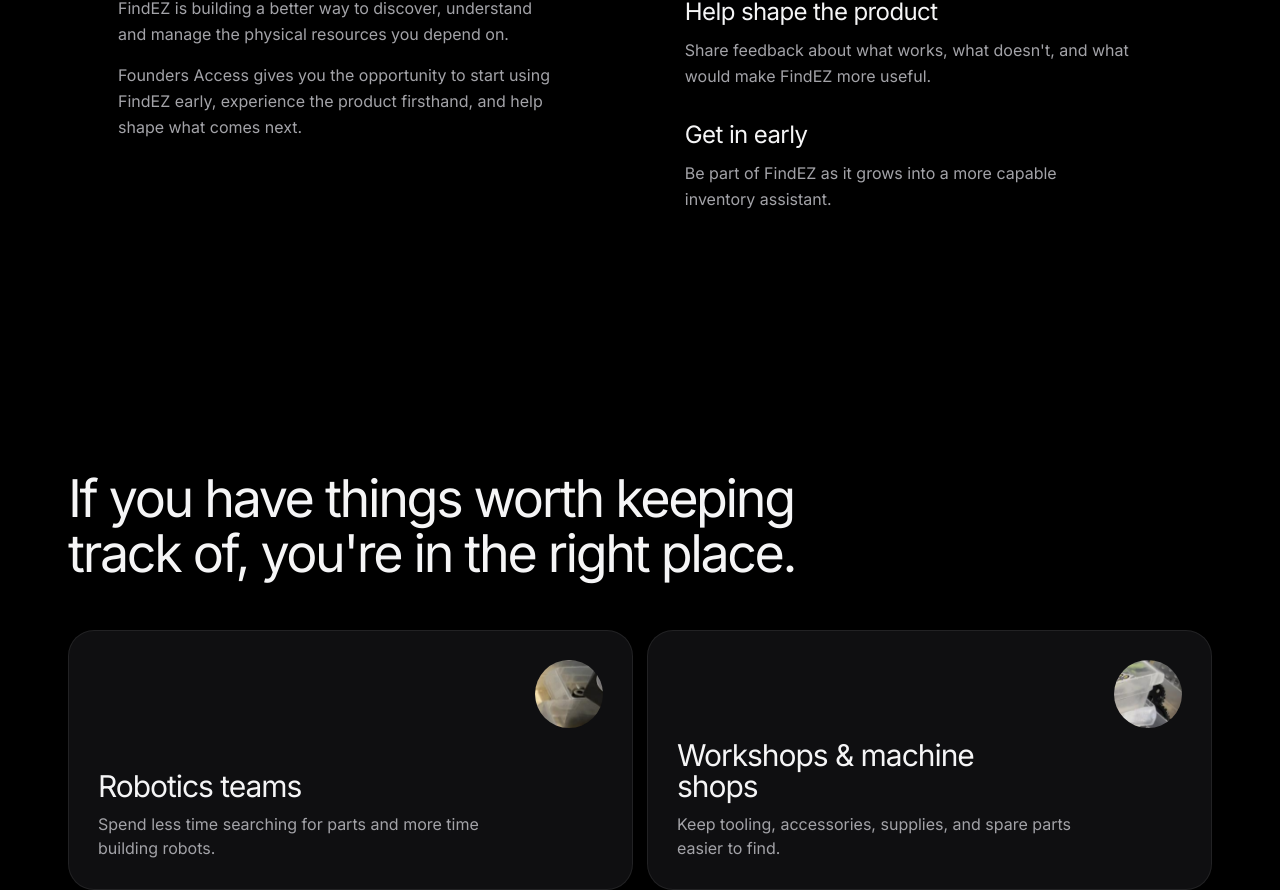
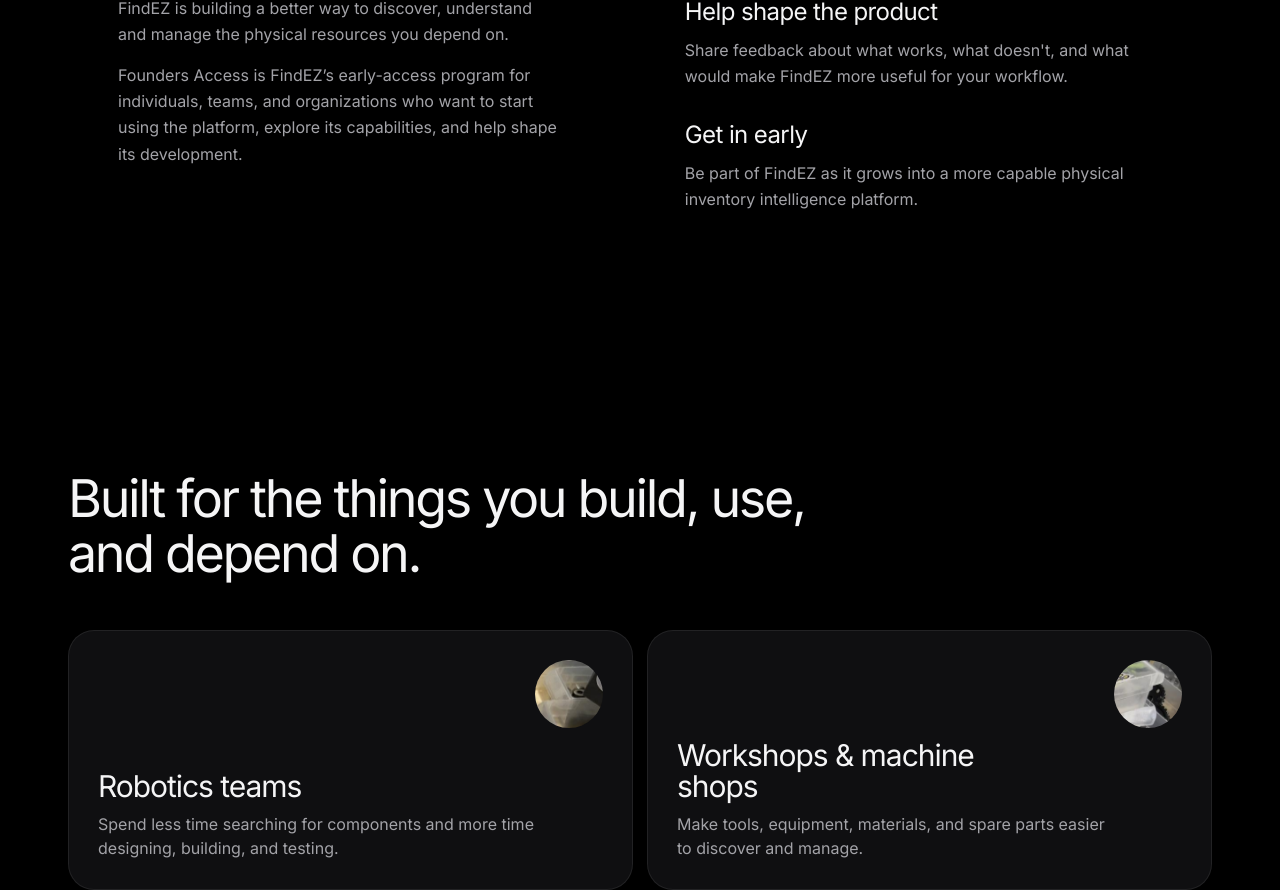
Before and after one commit to tanyasmritivc/main-inventory-app, a Next.js app in the folder frontend/: page /founders in a window 1280 px wide. Shown: the part 1056-1946 px from the top of the page. Built offline with nearby package versions, Linux system fonts and the light colour scheme.

Commit message:
Clarify who Founders Access is for and what it includes

```diff
--- a/frontend/src/components/marketing-dark/solutions-founders-data.js
+++ b/frontend/src/components/marketing-dark/solutions-founders-data.js
@@ -3,11 +3,11 @@ export const EXQ=[{k:'robotics',t:'Robotics teams',q:'Do we have another one of
  {k:'makers',t:'Makers',q:'Do I already have these components?',a:'You already have <b>2 of them</b> recorded:',r:[['Arduino Uno boards','Component bins, row C','12'],['Breadboards','Component bins, row C','18']]},
  {k:'labs',t:'Engineering labs',q:'What equipment do we have recorded?',a:'<b>4 kinds of equipment</b> are recorded in this lab:',r:[['Function generators','Instrument shelf','3'],['DAQ modules','Instrument shelf','4'],['Torque wrench','Tool wall','2'],['Load cells, 50 kg','Test rig cart','1']]}];
 export const HLABS=['5mm HTD pulley · Bin PN-F260','M3x16 · PN-F84','Gear 30T M0.8 · PN-F66','ER32 collets · CNC 1 cart','Super glue · Bench 1','Extension springs · Box 3','Strain gauges · Cabinet B','M3 washer · PN-F91','Servo hubs · Electronics tote','Breadboards · Row C'];
-export const FAQ_FA=[['What is FindEZ AI?','FindEZ is an AI-powered physical inventory intelligence platform. It helps individuals, teams and organizations discover, understand and manage their physical resources, with specialized engineering and CAD workflows.'],
- ['Is Founders Access free?','Yes. FindEZ is currently offering free Founders Access. Future paid plans may be introduced, and any changes to access or pricing will be communicated in advance.'],
- ['Do I need to be a founder or business owner?',"Not at all. Founders Access is open to early users, whether you're managing a robotics team, workshop, business, or personal inventory."],
- ['Can I use FindEZ for my robotics team or workshop?','FindEZ is designed to help people and teams keep track of physical inventory. You can use it for parts, tools, equipment, and supplies that you record.'],
- ['How do I get started?','Download FindEZ, create your account, and start bringing your inventory into the app.']];
+export const FAQ_FA=[['What is FindEZ AI?','FindEZ is an AI-powered physical inventory intelligence platform that helps individuals, teams, and organizations discover, understand, and manage their physical resources. It also provides specialized engineering and CAD workflows for technical organizations.'],
+ ['Is Founders Access free?','Yes. Founders Access is currently free. You can start using the available features without entering payment information. We will communicate any changes to pricing or access before they take effect.'],
+ ['Do I need to be a founder or business owner?',"No. Founders Access is open to individuals, makers, teams, businesses, and organizations. The name refers to being part of FindEZ from its early stages."],
+ ['Can I use FindEZ for my robotics team or workshop?','Yes. FindEZ supports inventory workflows for robotics teams, engineering groups, workshops, and other environments managing physical resources. Engineering teams can also explore the available CAD Intelligence workflows.'],
+ ['How do I get started?','Create your FindEZ account and start exploring the available features. You can begin adding inventory, searching your items, and discovering what FindEZ can do for your workflow.']];
 export const PLANROWS=[['Open and search items',1,1],['See item details',1,1],['Export your inventory',1,1],['Ask FindEZ',1,'Limited'],['Add new items',1,'Limited'],['Add from a photo',1,'Limited'],['Import a spreadsheet',1,'Plan']];
 export const FATABS=[['Bring your existing inventory','Start with the inventory records you already have. Import supported spreadsheets and avoid starting from scratch.'],['Capture what you have','Add inventory by describing items or using photo capture to help create records.'],['Ask FindEZ','Search your recorded inventory using natural language instead of digging through spreadsheets or storage lists.']];
 export const S5C={robotics:['g-aurora','rgba(226,134,79,.32)'],workshops:['g-slate','rgba(110,139,192,.30)'],makers:['g-moss','rgba(125,160,120,.30)'],labs:['g-dusk','rgba(160,110,170,.30)']};
--- a/frontend/src/components/marketing-dark/solutions-founders-sections.js
+++ b/frontend/src/components/marketing-dark/solutions-founders-sections.js
@@ -22,29 +22,29 @@ const V4WF=()=>WF().replace('<div class="eb rv">FOR ROBOTICS TEAMS</div>','').re
 const CKI='<svg class="i" viewBox="0 0 24 24"><path d="M20 6 9 17l-5-5"/></svg>';
 const FA_PASS=(refl)=>`<div class="card fa-tile"><div class="grain"></div>${refl?'':'<div class="sheen"></div>'}<div class="top"><span class="fa-pill">Founders Access</span><b>$0</b></div><div class="mid"><span class="fa-mark">${FZ_MARK(46)}</span></div><p>Your inventory stays yours, whatever plan you're on.</p></div>`;
 const FAHERO=()=>`<header class="fah" data-hero><div class="spot"></div><div class="floor"></div><div class="wrap"><div>
- <h1 class="chrome">Get ahead of the search.</h1><p class="tag rise" style="animation-delay:.15s">Your inventory. One conversation away.</p>
- <p class="sub rise" style="animation-delay:.22s">Join FindEZ early and get free Founders Access while we build the future of inventory.</p>
+ <h1 class="chrome">Be here from the beginning.</h1><p class="tag rise" style="animation-delay:.15s">Your inventory. One conversation away.</p>
+ <p class="sub rise" style="animation-delay:.22s">Join FindEZ early and get free access to an intelligent platform built to help individuals, teams, and organizations discover, understand, and manage the physical resources they depend on.</p>
  <div class="acts rise" style="animation-delay:.36s"><a class="btn p lg" onclick="ext('signup')">Get Free Founders Access ${ARR()}</a><small>Available now. No payment required to get started.</small></div></div>
  <div class="stage3d rise" style="animation-delay:.2s" data-stage3d><div class="pass">${FA_PASS()}<div class="refl">${FA_PASS(1)}</div></div></div></div></header>`;
-const FABEN=()=>`<section class="blk fab"><div class="wrap"><div class="hd"><h2 class="rv">Be here from the beginning.</h2><div><p class="rv">FindEZ is building a better way to discover, understand and manage the physical resources you depend on.</p><p class="rv">Founders Access gives you the opportunity to start using FindEZ early, experience the product firsthand, and help shape what comes next.</p></div></div>
+const FABEN=()=>`<section class="blk fab"><div class="wrap"><div class="hd"><h2 class="rv">What is Founders Access?</h2><div><p class="rv">FindEZ is building a better way to discover, understand and manage the physical resources you depend on.</p><p class="rv">Founders Access is FindEZ’s early-access program for individuals, teams, and organizations who want to start using the platform, explore its capabilities, and help shape its development.</p></div></div>
  <dl class="fa-benefits">${[['Free access right now','Start using FindEZ without paying during the current Founders Access period.'],
-  ['Help shape the product',"Share feedback about what works, what doesn't, and what would make FindEZ more useful."],
-  ['Get in early','Be part of FindEZ as it grows into a more capable inventory assistant.']].map(c=>`<div class="fa-benefit"><dt><h3>${c[0]}</h3></dt><dd>${c[1]}</dd></div>`).join('')}</dl></div></section>`;
+  ['Help shape the product',"Share feedback about what works, what doesn't, and what would make FindEZ more useful for your workflow."],
+  ['Get in early','Be part of FindEZ as it grows into a more capable physical inventory intelligence platform.']].map(c=>`<div class="fa-benefit"><dt><h3>${c[0]}</h3></dt><dd>${c[1]}</dd></div>`).join('')}</dl></div></section>`;
 const FATAB=()=>`<section class="blk fat"><div class="wrap"><h2 class="rv">Your inventory. A whole lot easier to access.</h2><div class="tabsx"><div class="tl3 rv" data-tl3>${FATABS.map((t,i)=>`<button data-t="${i}"${i?'':' class="on"'}><b>${t[0]}</b><span><i>${t[1]}</i></span><em></em></button>`).join('')}</div>
  <div class="appw rv"><div class="bar"><i></i><i></i><i></i><span>FindEZ</span></div>
   <div class="pane on"><span class="chip">${ic('box')}inventory.xlsx · 298 rows</span><div class="sh2">${[['Part','Qty','Bin','Notes'],['5mm HTD pulley, 24 tooth','18','PN-F260','Drive'],['M3x16 screw','140','PN-F84',''],['Gear 30T M0.8','6','PN-F66','Intake'],['Extension springs','22','Box 3',''],['GT2 pinion pulley, 20 tooth','6','Pulley box','']].map((r,j)=>`<div class="r" style="transition-delay:${j*.08}s">${r.map(c=>`<span>${c}</span>`).join('')}</div>`).join('')}</div><div style="margin-top:12px"><span class="chip">${CKI}Your column names stay exactly as they are</span></div></div>
   <div class="pane"><span class="chip">${ic('box')}Photo of a parts box · Nothing is saved until you approve</span><div class="cap2" style="background-image:url(${PH.parts})"><span class="bx" style="left:10%;top:16%;width:48%;height:22%;transition-delay:.2s"><b>Extension springs<i>Confident</i></b></span><span class="bx" style="left:12%;top:42%;width:46%;height:28%;transition-delay:.45s"><b>GT2 pulleys, 20 tooth<i>Likely</i></b></span><span class="bx" style="left:62%;top:20%;width:26%;height:22%;transition-delay:.7s"><b>30T gear<i>Likely</i></b></span></div></div>
   <div class="pane"><div class="chat2"><div class="u">Where are the 24 tooth HTD pulleys?</div><div class="a"><span class="k">${FZ_MARK(14)}</span><div><b>5mm HTD pulleys, 24 tooth</b> are recorded in <b>bin PN-F260</b>. You have 18.</div></div><div class="rw"><i>${ic('box')}</i><div><b>5mm HTD pulley, 24 tooth</b><small>Bin PN-F260 · Robotics Lab</small></div><span class="n">18</span></div></div></div>
  </div></div></div></section>`;
-const FAWHO=()=>`<section class="blk faw"><div class="wrap"><h2 class="rv">If you have things worth keeping track of, you're in the right place.</h2><div class="wg">${[['Robotics teams','Spend less time searching for parts and more time building robots.',()=>PH.bins],['Workshops & machine shops','Keep tooling, accessories, supplies, and spare parts easier to find.',()=>PH.bench],['Makers & engineers','Keep track of the components, materials, and equipment you rely on.',()=>PH.parts],['Anyone with too much to keep track of','From tools and supplies to everyday belongings, make your inventory easier to search.',()=>BENCH]].map(w=>`<div class="wt rv" data-wt><div class="ph" style="background-image:url(${w[2]()})"></div><h3>${w[0]}</h3><p>${w[1]}</p></div>`).join('')}</div></div></section>`;
+const FAWHO=()=>`<section class="blk faw"><div class="wrap"><h2 class="rv">Built for the things you build, use, and depend on.</h2><div class="wg">${[['Robotics teams','Spend less time searching for components and more time designing, building, and testing.',()=>PH.bins],['Workshops & machine shops','Make tools, equipment, materials, and spare parts easier to discover and manage.',()=>PH.bench],['Makers & engineers','Manage the components, electronics, materials, and equipment behind your projects.',()=>PH.parts],['Businesses & organizations','Bring greater visibility to the physical resources your teams depend on.',()=>BENCH]].map(w=>`<div class="wt rv" data-wt><div class="ph" style="background-image:url(${w[2]()})"></div><h3>${w[0]}</h3><p>${w[1]}</p></div>`).join('')}</div></div></section>`;
 const FAPLAN=()=>`<section class="blk fap"><div class="wrap"><h2 class="rv">Founders Access</h2><div class="plan2 rv"><div class="tile fa-tile"><div class="grain"></div><div><span class="fa-pill">Founders Access</span></div><div class="mid"><span class="fa-mark">${FZ_MARK(46)}</span></div><p>Your inventory stays yours, whatever plan you're on.</p></div>
- <div class="rt"><div class="pr"><b>$0</b><small>Free during the current Founders Access period</small></div><div class="gs"><b>Get started with FindEZ AI</b><p>Use the currently available features, explore the product, and help us make FindEZ better.</p></div>
-  <div class="ptab" data-ptab><div class="r"><span></span><span>Now</span><span>Free plan</span></div>${PLANROWS.map((r,i)=>`<div class="r"><span>${r[0]}</span><span>${`<span class="check-reveal" style="--delay:${i*.08}s">${CKI}</span>`}</span><span>${r[2]===1?`<span class="check-reveal" style="--delay:${.3+i*.08}s">${CKI}</span>`:r[2]==='Plan'?'<span class="pl">Plan</span>':'<span class="lim">Limited</span>'}</span></div>`).join('')}</div>
-  <p class="pnote"><b>Free plan</b> is what you keep without subscribing once paid plans launch. Prices and the date aren't set yet. We'll tell you before anything changes, and nothing you've saved is ever deleted.</p>
+ <div class="rt"><div class="pr"><b>$0</b><small>Free during the current Founders Access period</small></div><div class="gs"><b>What’s included</b><p>Use these features for free during the current Founders Access period. Your workspace permissions still apply.</p></div>
+  <div class="ptab" data-ptab><div class="r"><span></span><span>Access now</span><span>Future Free plan</span></div>${PLANROWS.map((r,i)=>`<div class="r"><span>${r[0]}</span><span>${`<span class="check-reveal" style="--delay:${i*.08}s">${CKI}</span>`}</span><span>${r[2]===1?`<span class="check-reveal" style="--delay:${.3+i*.08}s">${CKI}</span>`:r[2]==='Plan'?'<span class="pl">Plan</span>':'<span class="lim">Limited</span>'}</span></div>`).join('')}</div>
+  <p class="pnote">The <b>future Free plan</b> may limit some features, including how many spreadsheets you can import. Your saved inventory stays with your account when Founders Access ends.</p>
   <div class="ft"><a class="btn p lg" onclick="ext('signup')">Get Free Founders Access ${ARR()}</a></div></div></div>
- <p class="fine rv">FindEZ is currently offering free Founders Access. Paid plans may be introduced in the future as the product evolves. We'll communicate any changes to access or pricing in advance.</p></div></section>`;
+ <p class="fine rv">We’ll tell you before pricing or access changes. Joining Founders Access won’t start a paid subscription or trigger an automatic charge.</p></div></section>`;
 const FAFAQ=()=>`<section class="blk"><div class="wrap faq2"><h2 class="rv">Questions and answers</h2><div class="faq">${FAQ_FA.map(f=>`<div class="qa2 rv"><button onclick="this.parentNode.classList.toggle('open')"><span class="qt">${f[0]}</span>${ic('plus',20)}</button><div class="ans"><div><p>${f[1]}</p></div></div></div>`).join('')}</div></div></section>`;
-const FAEND=()=>`<section class="faf"><div class="spot"></div><div class="wrap"><div class="icon fa-tile rv"><div class="grain"></div><span style="position:relative">${FZ_MARK(52)}</span><span class="sw"></span></div><h2 class="rv chrome">Stop searching. Start finding.</h2><p class="lead rv">Your things are already out there. Make them easier to find.</p><a class="btn p lg rv" onclick="ext('signup')">Get Free Founders Access ${ARR()}</a><small class="rv">Start using FindEZ AI today.</small></div></section>`;
+const FAEND=()=>`<section class="faf"><div class="spot"></div><div class="wrap"><div class="icon fa-tile rv"><div class="grain"></div><span style="position:relative">${FZ_MARK(52)}</span><span class="sw"></span></div><h2 class="rv chrome">Stop searching. Start finding.</h2><p class="lead rv">Your physical inventory, easier to discover and understand.</p><a class="btn p lg rv" onclick="ext('signup')">Get Free Founders Access ${ARR()}</a><small class="rv">Start using FindEZ AI today. No payment required to get started.</small></div></section>`;
 const S5HERO=()=>`<header class="s5h" data-hero><canvas data-dots data-origin="deck" data-nolabels></canvas><div class="orb a"></div><div class="orb b"></div><div class="fade"></div><div class="wrap"><div>
  <h1 class="chrome">A better way to find what you already have.</h1><p class="sub">FindEZ AI helps people and teams keep track of parts, tools, equipment, and supplies, so they spend less time searching and more time doing what matters.</p>
  <div class="acts rise" style="animation-delay:.3s"><a class="btn p lg" onclick="ext('signup')">Get Free Founders Access</a><a class="btn s lg" onclick="document.getElementById('how').scrollIntoView({behavior:'smooth'})">See how it works</a></div></div>
```
